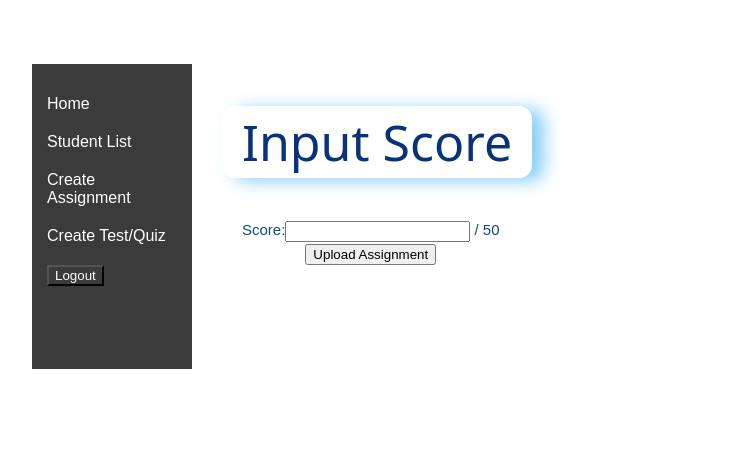
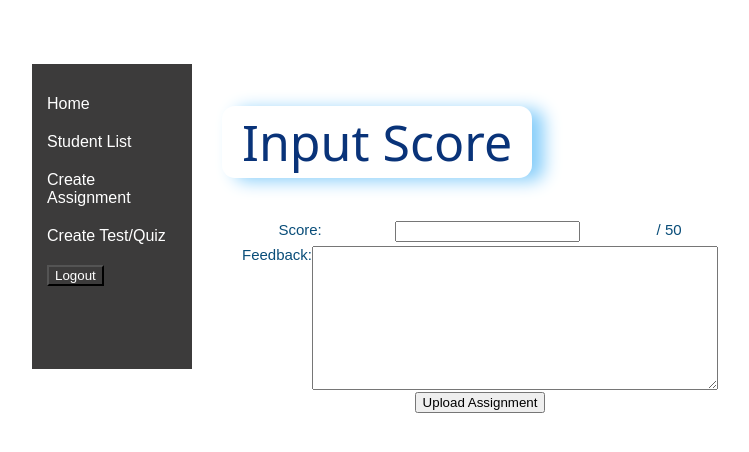
Before and after one commit to pwnedmk/Education-System, a PHP site: page /grade_assignments.php?assignment_id=11 in a window 1280 px wide. Shown: the top 452 px of the page, without its empty margins (96-845 px from the left). Run offline with PHP 8.4, Linux system fonts and the light colour scheme; a user stored in the database is signed in; data comes from the database, SQL or seed files in the repository; data that the repository does not hold is empty.

Commit message:
feedback added

```diff
--- a/grade_assignments.php
+++ b/grade_assignments.php
@@ -22,7 +22,7 @@ if ($conn->connect_error) {
     die("Connection failed: " . $conn->connect_error);
 }
 
-// Retrieve asignment and student id from array
+// Retrieve assignment and student id from array
 $assignment_id = $_GET['assignment_id'];
 $student_id = $_GET['student_id'];
 $max_score;
@@ -38,6 +38,7 @@ $stmt_max_score->close();
 if ($_SERVER["REQUEST_METHOD"] == "POST") {
     // Retrieve form data
     $score = $_POST['score'];
+    $feedback = $_POST['feedback'];
     $assignment_id = $_GET['assignment_id'];
     $student_id = $_GET['student_id'];
 
@@ -46,14 +47,14 @@ if ($_SERVER["REQUEST_METHOD"] == "POST") {
     $result_check_assignment = $conn->query($sql_check_assignment);
 
     if ($result_check_assignment->num_rows > 0) {
-        // Assignment exists, update the score
+        // Assignment exists, update the score and feedback
         $calculated_score = (double)$score / (double)$max_score;
-        $sql_update_score = "UPDATE student_submissions SET score = ? WHERE student_id = ? AND assignment_id = ?";
+        $sql_update_score = "UPDATE student_submissions SET score = ?, feedback = ? WHERE student_id = ? AND assignment_id = ?";
         $stmt = $conn->prepare($sql_update_score);
-        $stmt->bind_param("dii", $calculated_score, $student_id, $assignment_id);
+        $stmt->bind_param("dsii", $calculated_score, $feedback, $student_id, $assignment_id);
         $stmt->execute();
         $stmt->close();
-        echo "Score updated successfully!";
+        echo "Score and feedback updated successfully!";
     } else {
         echo "Assignment not found for the student.";
     }
@@ -82,14 +83,19 @@ $conn->close();
     <div class="container">
         <h2 id="h2">Input Score</h2>
         <form method="POST" action="" enctype="multipart/form-data" class="upload-form">
-                <div class="form-group">
-                    <label for="score">Score: </label>
-                    <input type="number" name="score" id="score" required>
-                    <?php echo "<span class='score-info'>&nbsp;/&nbsp;$max_score</span>"; ?>
-                </div>
+            <div class="form-group">
+                <label id="score" for="score">Score: </label>
+                <input type="number" name="score" id="score" required>
+                <?php echo "<span class='score-info'>&nbsp;/&nbsp;$max_score</span>"; ?>
+            </div>
+            <div class="form-group">
+                <label for="feedback">Feedback:</label>
+                <textarea id="feedback" name="feedback" style="width: 400px;height:138px;" required></textarea>
+            </div>
             <div class="submit">
-            <input id="submit" type="submit" value="Upload Assignment" class="btn">
+                <input id="submit" type="submit" value="Upload Assignment" class="btn">
             </div>
         </form>
+    </div>
 </body>
 </html>
```
